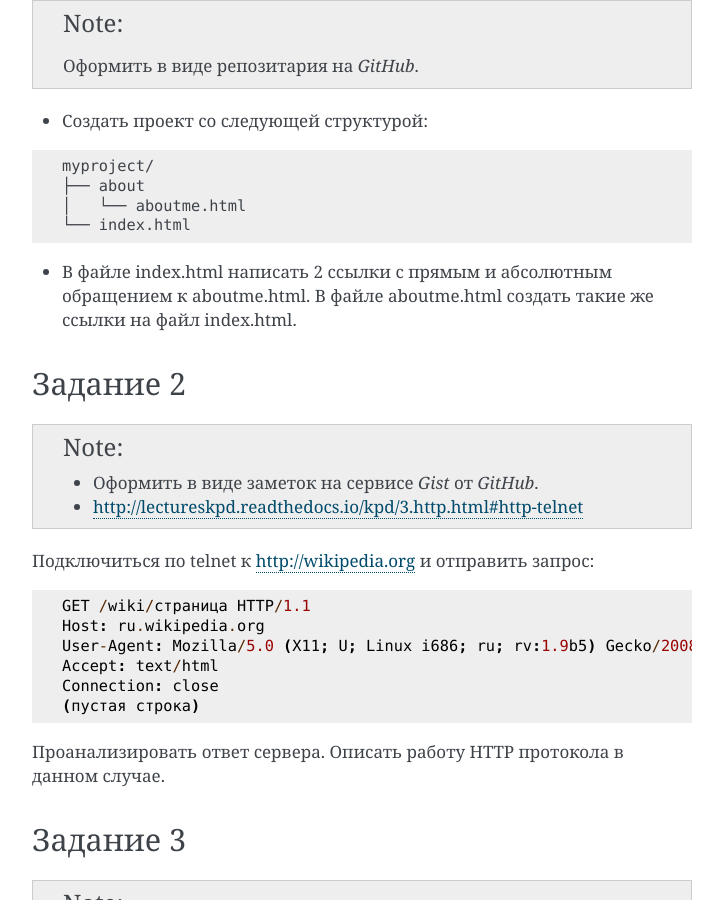
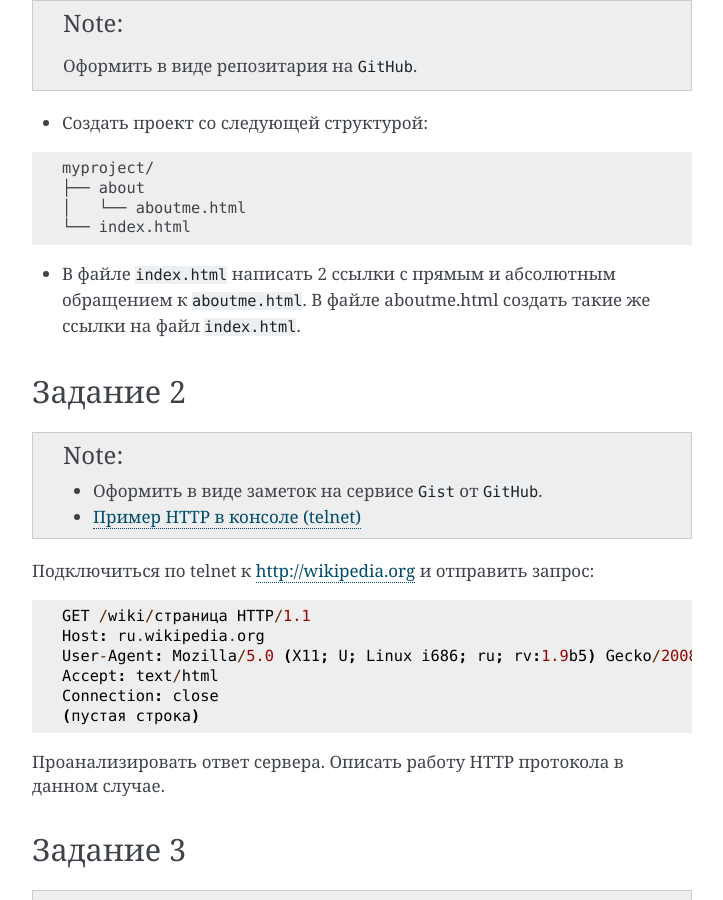
Before and after one commit to ustu/lectures.kpd, a Sphinx documentation site: the page built from docs/kpd/_checkpoint.rst, in a window 1280 px wide and 900 px high, scrolled down 407 px. Shown: the whole window, without its empty margins (388-1111 px from the left). Built offline with Sphinx 7.4.7, drawn with Linux system fonts in a browser that asks for light colours; the version number could not be read and is left out; cross-references to code outside the pages are shown as plain code.

Commit message:
update submodule

```diff
--- a/docs/kpd/3.http.rst
+++ b/docs/kpd/3.http.rst
@@ -769,6 +769,8 @@
 
     HTTP ответ
 
+.. _telnet:
+
 Пример HTTP в консоле (telnet)
 ------------------------------
 
--- a/docs/kpd/_checkpoint.rst
+++ b/docs/kpd/_checkpoint.rst
@@ -16,7 +16,7 @@
 
 .. note::
 
-   Оформить в виде репозитария на `GitHub`.
+   Оформить в виде репозитария на :l:`GitHub`.
 
 * Создать проект со следующей структурой:
 
@@ -56,7 +57,7 @@
 
 .. note::
 
-   Оформить в виде заметок на сервисе `Gist` от `GitHub`.
+   Оформить в виде заметок на сервисе :l:`Gist` от :l:`GitHub`.
 
 Отправить запросы на http://httpbin.org, проанализировать ответ и код состояния.
 Описать работу HTTP протокола в каждом запросе.
@@ -106,10 +107,12 @@
 
 .. note::
 
-   Оформить в виде заметок на сервисе `Gist` от `GitHub`.
+   Оформить в виде заметок на сервисе :l:`Gist` от :l:`GitHub`.
 
-* Создать HTML форму c ``action="http://httpbin.org/post"`` ``method="POST"`` и ``enctype="multipart/form-data"``
-* Добавить в форму поля ``firstname``, ``lastname``, ``group``, ``message`` (textarea), ``myimg`` (file).
+* Создать HTML форму c ``action="http://httpbin.org/post"`` ``method="POST"`` и
+  ``enctype="multipart/form-data"``
+* Добавить в форму поля ``firstname``, ``lastname``, ``group``, ``message``
+  (textarea), ``myimg`` (file).
 * Проверить результат отправки данных формы.
 
 Проанализировать ответ. Описать работу HTTP протокола в данном случае.
```
Also changed, not shown: other parts of docs/kpd/_checkpoint.rst (+5 -4 lines).
